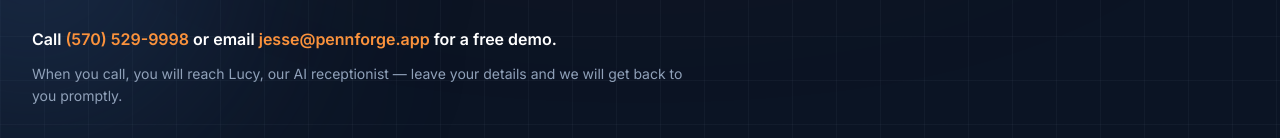
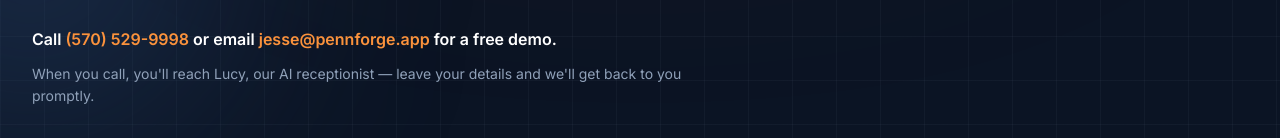
Before and after one commit to jtuna666-maker/pennforge, a Next.js app: page / in a window 1280 px wide. Shown: the part 536-674 px from the top of the page. Built offline with nearby package versions, Linux system fonts and the light colour scheme.

Commit message:
Restore approved hero Lucy line wording (you'll / we'll)

```diff
--- a/components/Hero.tsx
+++ b/components/Hero.tsx
@@ -85,8 +85,8 @@ export function Hero() {
             custom={4}
             className="mt-3 text-sm leading-relaxed text-slate-400"
           >
-            When you call, you will reach Lucy, our AI receptionist — leave your
-            details and we will get back to you promptly.
+            When you call, you&apos;ll reach Lucy, our AI receptionist — leave your
+            details and we&apos;ll get back to you promptly.
           </motion.p>
 
           <motion.div variants={fadeUp} custom={5} className="mt-8 flex flex-col gap-3 sm:flex-row">
```
